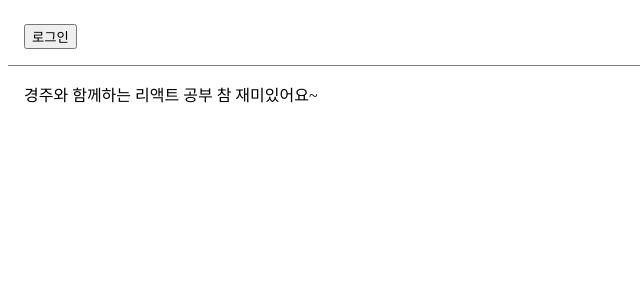
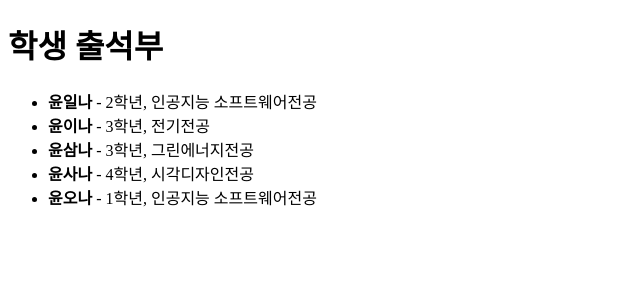
Before and after one commit to wnddjgld/ReactProjects0829, a React (Create React App) app: page / in a window 1280 px wide. Shown: the top 300 px of the page, without its empty margins (0-640 px from the left). Built offline with nearby package versions, Linux system fonts and the light colour scheme.

Commit message:
10장 숫자리스트, 학생출석부1

```diff
--- /dev/null
+++ b/src/chp10/AppNumberList.jsx
@@ -0,0 +1,26 @@
+import React from "react";
+
+
+function NumberList(props){
+    const numbers = props.numbers;
+    const listItems = numbers.map((number) =>
+        <li key={number.toString() }>{number}</li>
+
+    );
+
+    return(
+        <ul>{listItems}</ul>
+    );
+}
+
+function AppNumberList(){
+    const numbers = [1,2,3,4,5,6,7];
+    return(
+        <div>
+            <h1>숫자 리스트</h1>
+            <NumberList numbers={numbers}/>
+        </div>
+    )
+}
+
+export default AppNumberList;
--- /dev/null
+++ b/src/chp10/AppStudentAttendance.jsx
@@ -0,0 +1,11 @@
+import React from "react";
+import StudentAttendance from "./StudentAttendance";
+
+function AppStudentAttendance(){
+    return(
+        <div>
+            <StudentAttendance/>
+        </div>
+    );
+}
+export default AppStudentAttendance;
--- /dev/null
+++ b/src/chp10/StudentAttendance.jsx
@@ -0,0 +1,26 @@
+import React from "react";
+
+const students =[
+    {id:1, name:"윤일나", grade:2, major:"인공지능 소프트웨어"},
+    {id:2, name:"윤이나", grade:3, major:"전기"},
+    {id:3, name:"윤삼나", grade:3, major:"그린에너지"},
+    {id:4, name:"윤사나", grade:4, major:"시각디자인"},
+    {id:5, name:"윤오나", grade:1, major:"인공지능 소프트웨어"}
+];
+function StudentAttendance(){
+    return(
+        <div>
+            <h1>학생 출석부</h1>
+            <ul>
+                {
+                students.map((student) => (
+                <li key={student.id}>
+                    <b>{student.name}</b> - {student.grade}학년, {student.major}전공
+                </li>
+                ))
+            }
+            </ul>
+        </div>
+    )
+}
+export default StudentAttendance;
--- a/src/index.js
+++ b/src/index.js
@@ -27,11 +27,14 @@
 import MailBox from "./chp09/MailBox";
 import LoginControl2 from "./chp09/LoginControl2";
 import LandingPage from "./chp09/LandingPage";
+import AppNumberList from "./chp10/AppNumberList";
+import StudentAttendance from "./chp10/StudentAttendance";
+import AppStudentAttendance from "./chp10/AppStudentAttendance";
 
 const root = ReactDOM.createRoot(document.getElementById('root'));
 root.render(
     <React.StrictMode>
-        <LandingPage/>
+        <AppStudentAttendance/>
     </React.StrictMode>
 );
 
```
